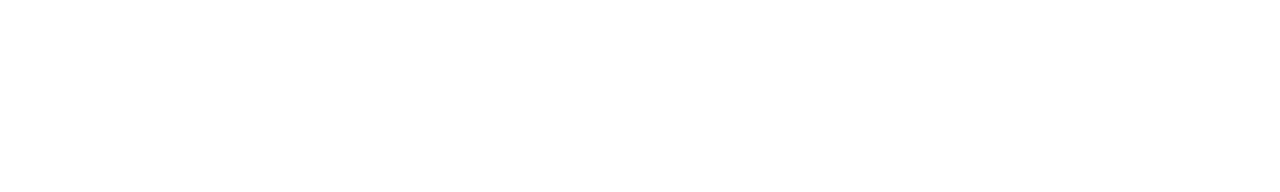
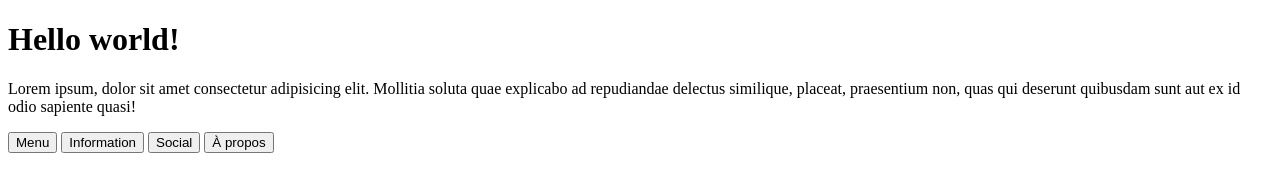
Before and after one commit to mohamed93320/tp-git-html-css, a plain HTML site: page index.html in a window 1280 px wide. Drawn offline with Linux system fonts and the light colour scheme.

Commit message:
feature: header et navigation

```diff
--- a/index.html
+++ b/index.html
@@ -1,11 +1,25 @@
 <!DOCTYPE html>
 <html lang="en">
-<head>
-    <meta charset="UTF-8">
-    <meta name="viewport" content="width=device-width, initial-scale=1.0">
+  <head>
+    <meta charset="UTF-8" />
+    <meta name="viewport" content="width=device-width, initial-scale=1.0" />
     <title>Document</title>
-</head>
-<body>
-
-</body>
+  </head>
+  <body>
+    <header>
+      <h1>Hello world!</h1>
+      <p>
+        Lorem ipsum, dolor sit amet consectetur adipisicing elit. Mollitia
+        soluta quae explicabo ad repudiandae delectus similique, placeat,
+        praesentium non, quas qui deserunt quibusdam sunt aut ex id odio
+        sapiente quasi!
+      </p>
+      <nav>
+        <button>Menu</button>
+        <button>Information</button>
+        <button>Social</button>
+        <button>À propos</button>
+      </nav>
+    </header>
+  </body>
 </html>
```
